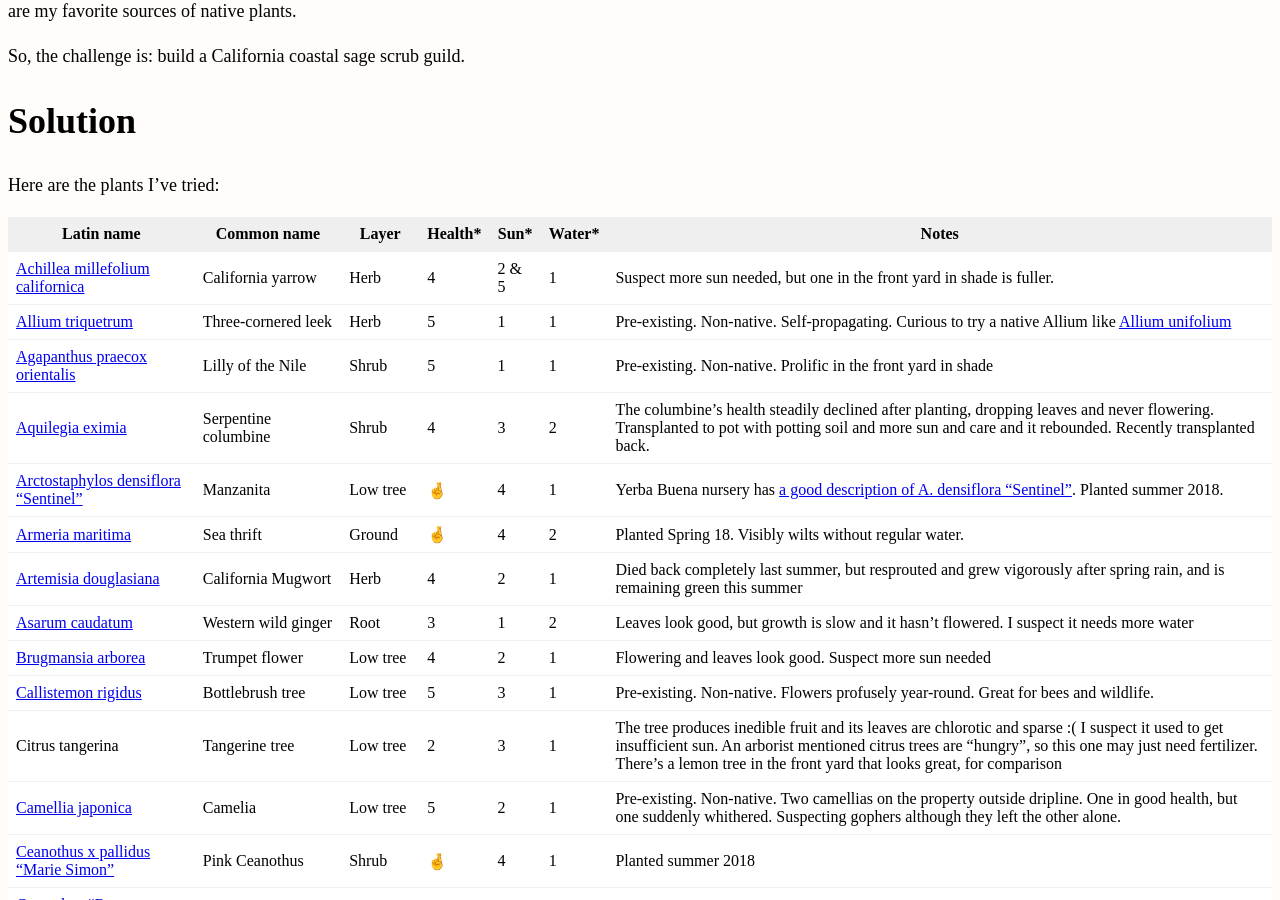
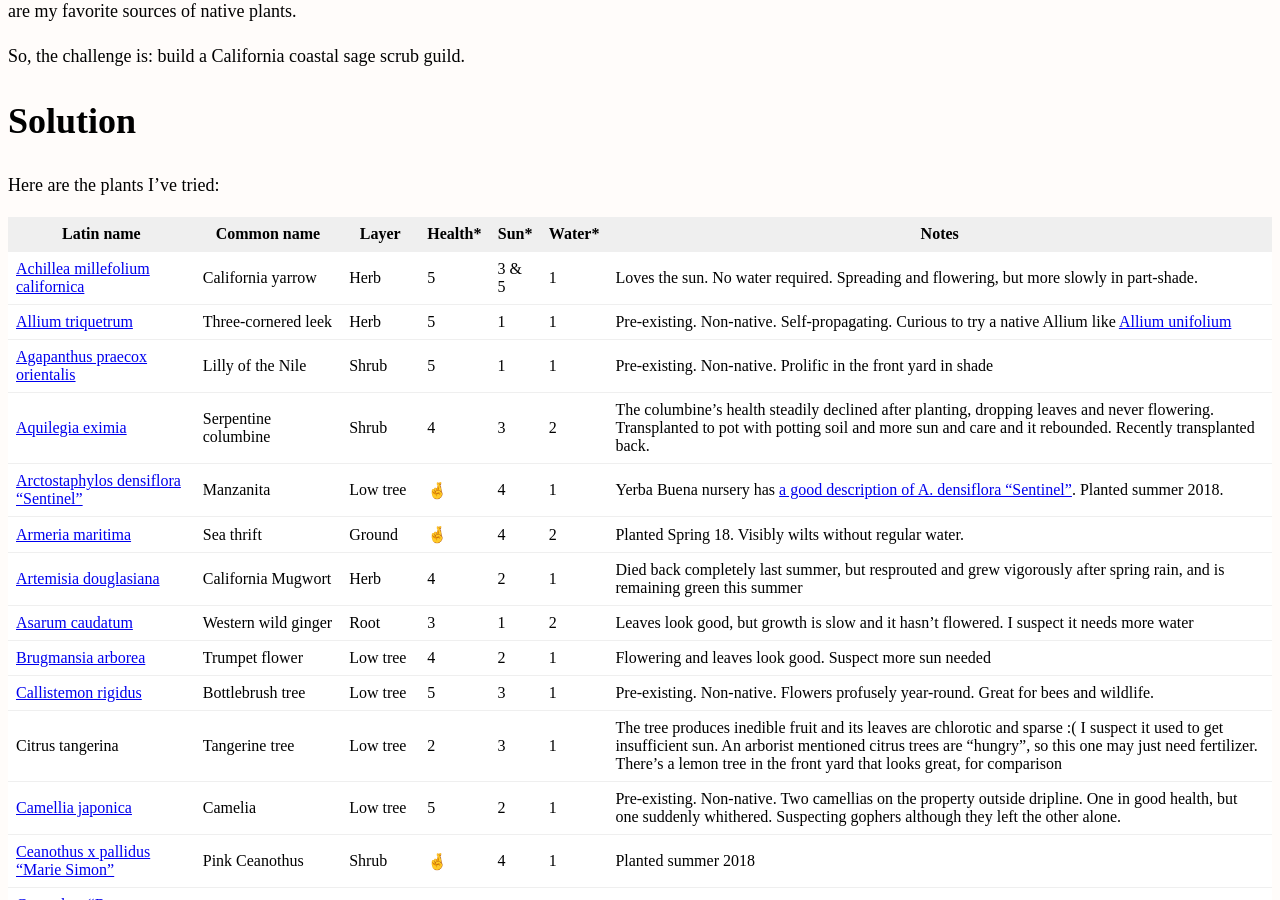
Before and after one commit to erikeldridge/erikeldridge.github.com, a Jekyll site: the page built from _posts/2018-05-22-coastal-sage-scrub-permaculture.md, in a window 1280 px wide and 900 px high, scrolled down 409 px. Built offline with Jekyll 4.4.1, drawn with Linux system fonts in a browser that asks for light colours; nearby versions of some CDN libraries.

Commit message:
Update yarrow

```diff
--- a/_posts/2018-05-22-coastal-sage-scrub-permaculture.md
+++ b/_posts/2018-05-22-coastal-sage-scrub-permaculture.md
@@ -25,7 +25,7 @@ Here are the plants I've tried:
 
 | Latin name | Common name | Layer | Health\* | Sun\* | Water\* | Notes |
 | --- | --- | --- | --- | --- | --- | --- |
-| [Achillea millefolium californica](https://www.inaturalist.org/taxa/239065-Achillea-millefolium-californica) | California yarrow | Herb | 4 | 2 & 5 | 1 | Suspect more sun needed, but one in the front yard in shade is fuller.|
+| [Achillea millefolium californica](https://www.inaturalist.org/taxa/239065-Achillea-millefolium-californica) | California yarrow | Herb | 5 | 3 & 5 | 1 | Loves the sun. No water required. Spreading and flowering, but more slowly in part-shade. |
 | [Allium triquetrum](https://www.inaturalist.org/taxa/55505-Allium-triquetrum) | Three-cornered leek | Herb | 5 | 1 | 1 | Pre-existing. Non-native. Self-propagating. Curious to try a native Allium like [Allium unifolium](https://www.inaturalist.org/taxa/59781-Allium-unifolium) |
 | [Agapanthus praecox orientalis](https://www.inaturalist.org/taxa/57838-Agapanthus-praecox-orientalis) | Lilly of the Nile | Shrub | 5 | 1 | 1 | Pre-existing. Non-native. Prolific in the front yard in shade |
 | [Aquilegia eximia](https://www.inaturalist.org/taxa/57230-Aquilegia-eximia) | Serpentine columbine | Shrub | 4 | 3 | 2 | The columbine's health steadily declined after planting, dropping leaves and never flowering. Transplanted to pot with potting soil and more sun and care and it rebounded. Recently transplanted back. |
```
